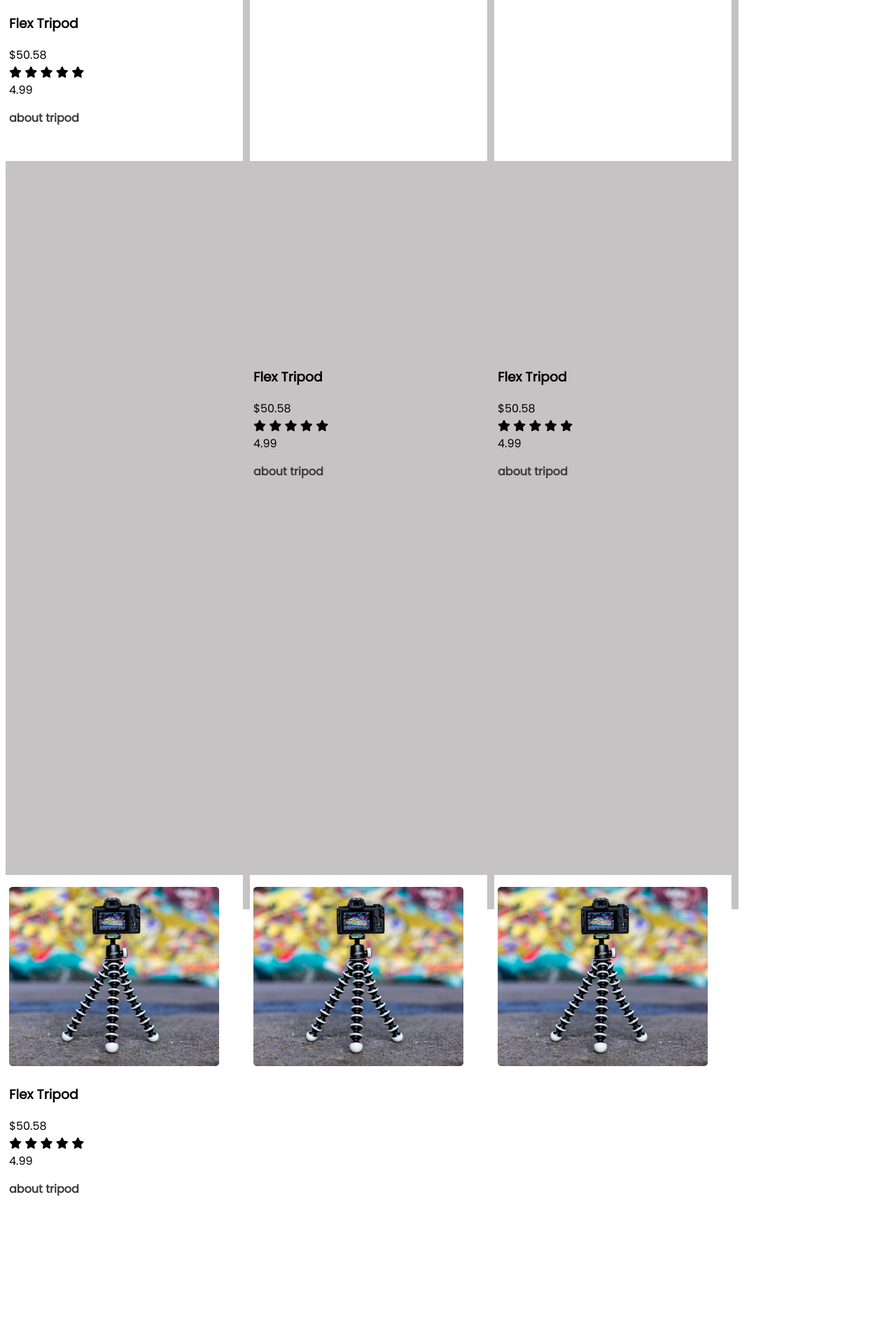
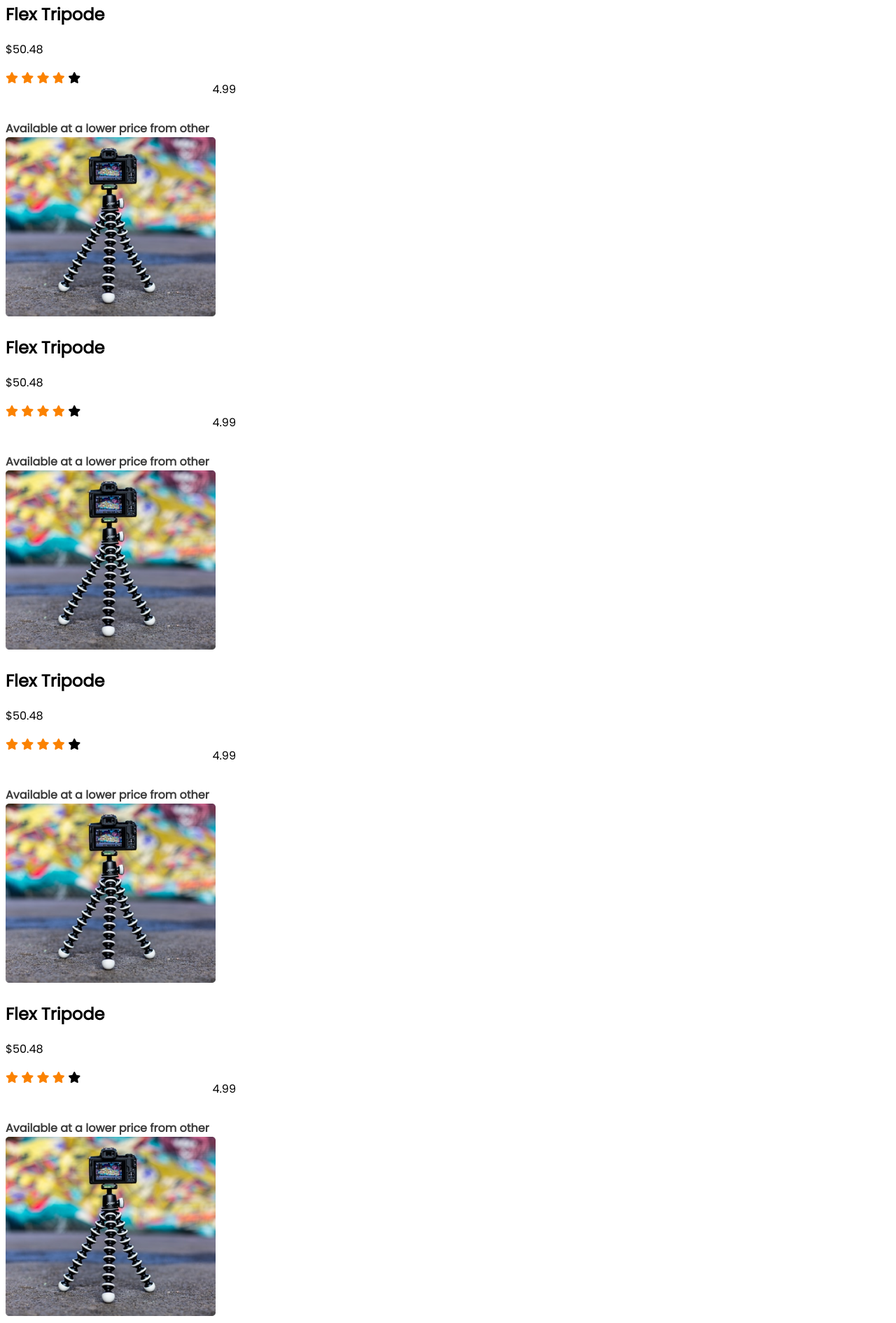
Before and after one commit to nusrat78/influencer-tools, a plain HTML site: page index.html in a window 1280 px wide. Shown: the part 910-2800 px from the top of the page at 70% size. Drawn offline with Linux system fonts and the light colour scheme.

Commit message:
collection

```diff
--- a/index.html
+++ b/index.html
@@ -17,7 +17,8 @@
     <section class="flexible-container">
         <div class="start-journey">
             <h1>Start your journey as Influencer</h1>
-            <p>We specialise in delivering global creative strategies for influencer marketing campaigns, which are
+            <p class="content">We specialise in delivering global creative strategies for influencer marketing
+                campaigns, which are
                 fully-optimised to achieve our clients specific business goals. </p>
             <div class="preebook-button">
                 <a class="link-button" href="">Preebook now <i class="fas fa-arrow-right link-button"></i></a>
@@ -28,149 +29,208 @@
         </div>
     </section>
     <section>
-        <section class="container">
-            <div>
+        <div class="collection-text">
             <h2>Popular Collection</h2>
         </div>
-            <div class="collection">
-                <div class="each-products">
+        <div class="products">
             <div>
-                        <img src="images/tripod.png" alt="">
+                <div><img src="images/tripod.png" alt=""></div>
+                <h2>Flex Tripode</h2>
+                <p>$50.48</p>
+                <div class="ratings-info">
+                    <div class="ratings">
+                        <i class="fas fa-star filled"></i>
+                        <i class="fas fa-star filled"></i>
+                        <i class="fas fa-star filled"></i>
+                        <i class="fas fa-star filled"></i>
+                        <i class="fas fa-star empty"></i>
+                    </div>
+                    <p>4.99</p>
                 </div>
                 <div>
-                        <h3>Flex Tripod</h3>
-                        $50.58
+                    <p class="content">Available at a lower price from other sellers that may not offer free Prime
+                        shipping.</p>
+                </div>
+
+            </div>
+        </div>
+        <div class="products">
+            <div>
+                <div><img src="images/tripod.png" alt=""></div>
+                <h2>Flex Tripode</h2>
+                <p>$50.48</p>
+                <div class="ratings-info">
+                    <div class="ratings">
+                        <i class="fas fa-star filled"></i>
+                        <i class="fas fa-star filled"></i>
+                        <i class="fas fa-star filled"></i>
+                        <i class="fas fa-star filled"></i>
+                        <i class="fas fa-star empty"></i>
+                    </div>
+                    <p>4.99</p>
                 </div>
                 <div>
-                        <i class="fas fa-star"></i>
-                        <i class="fas fa-star"></i>
-                        <i class="fas fa-star"></i>
-                        <i class="fas fa-star"></i>
-                        <i class="fas fa-star"></i>
+                    <p class="content">Available at a lower price from other sellers that may not offer free Prime
+                        shipping.</p>
+                </div>
+
+            </div>
+        </div>
+        <div class="products">
+            <div>
+                <div><img src="images/tripod.png" alt=""></div>
+                <h2>Flex Tripode</h2>
+                <p>$50.48</p>
+                <div class="ratings-info">
+                    <div class="ratings">
+                        <i class="fas fa-star filled"></i>
+                        <i class="fas fa-star filled"></i>
+                        <i class="fas fa-star filled"></i>
+                        <i class="fas fa-star filled"></i>
+                        <i class="fas fa-star empty"></i>
+                    </div>
+                    <p>4.99</p>
                 </div>
                 <div>
-                        4.99
+                    <p class="content">Available at a lower price from other sellers that may not offer free Prime
+                        shipping.</p>
+                </div>
+
+            </div>
+        </div>
+        <div class="products">
+            <div>
+                <div><img src="images/tripod.png" alt=""></div>
+                <h2>Flex Tripode</h2>
+                <p>$50.48</p>
+                <div class="ratings-info">
+                    <div class="ratings">
+                        <i class="fas fa-star filled"></i>
+                        <i class="fas fa-star filled"></i>
+                        <i class="fas fa-star filled"></i>
+                        <i class="fas fa-star filled"></i>
+                        <i class="fas fa-star empty"></i>
+                    </div>
+                    <p>4.99</p>
                 </div>
                 <div>
-                        <p>about tripod</p>
+                    <p class="content">Available at a lower price from other sellers that may not offer free Prime
+                        shipping.</p>
+                </div>
+
             </div>
         </div>
-                <div class="each-products">
-                    <div class="collection">
-                        <img src="images/tripod.png" alt="">
+        <div class="products">
+            <div>
+                <div><img src="images/tripod.png" alt=""></div>
+                <h2>Flex Tripode</h2>
+                <p>$50.48</p>
+                <div class="ratings-info">
+                    <div class="ratings">
+                        <i class="fas fa-star filled"></i>
+                        <i class="fas fa-star filled"></i>
+                        <i class="fas fa-star filled"></i>
+                        <i class="fas fa-star filled"></i>
+                        <i class="fas fa-star empty"></i>
+                    </div>
+                    <p>4.99</p>
                 </div>
                 <div>
-                        <h3>Flex Tripod</h3>
-                        $50.58
+                    <p class="content">Available at a lower price from other sellers that may not offer free Prime
+                        shipping.</p>
+                </div>
+
+            </div>
+        </div>
+        <div class="products">
+            <div>
+                <div><img src="images/tripod.png" alt=""></div>
+                <h2>Flex Tripode</h2>
+                <p>$50.48</p>
+                <div class="ratings-info">
+                    <div class="ratings">
+                        <i class="fas fa-star filled"></i>
+                        <i class="fas fa-star filled"></i>
+                        <i class="fas fa-star filled"></i>
+                        <i class="fas fa-star filled"></i>
+                        <i class="fas fa-star empty"></i>
+                    </div>
+                    <p>4.99</p>
                 </div>
                 <div>
-                        <i class="fas fa-star"></i>
-                        <i class="fas fa-star"></i>
-                        <i class="fas fa-star"></i>
-                        <i class="fas fa-star"></i>
-                        <i class="fas fa-star"></i>
+                    <p class="content">Available at a lower price from other sellers that may not offer free Prime
+                        shipping.</p>
+                </div>
+
+            </div>
+        </div>
+        <div class="products">
+            <div>
+                <div><img src="images/tripod.png" alt=""></div>
+                <h2>Flex Tripode</h2>
+                <p>$50.48</p>
+                <div class="ratings-info">
+                    <div class="ratings">
+                        <i class="fas fa-star filled"></i>
+                        <i class="fas fa-star filled"></i>
+                        <i class="fas fa-star filled"></i>
+                        <i class="fas fa-star filled"></i>
+                        <i class="fas fa-star empty"></i>
+                    </div>
+                    <p>4.99</p>
                 </div>
                 <div>
-                        4.99
+                    <p class="content">Available at a lower price from other sellers that may not offer free Prime
+                        shipping.</p>
+                </div>
+
+            </div>
+        </div>
+        <div class="products">
+            <div>
+                <div><img src="images/tripod.png" alt=""></div>
+                <h2>Flex Tripode</h2>
+                <p>$50.48</p>
+                <div class="ratings-info">
+                    <div class="ratings">
+                        <i class="fas fa-star filled"></i>
+                        <i class="fas fa-star filled"></i>
+                        <i class="fas fa-star filled"></i>
+                        <i class="fas fa-star filled"></i>
+                        <i class="fas fa-star empty"></i>
+                    </div>
+                    <p>4.99</p>
                 </div>
                 <div>
-                        <p>about tripod</p>
+                    <p class="content">Available at a lower price from other sellers that may not offer free Prime
+                        shipping.</p>
+                </div>
+
             </div>
         </div>
-                <div class="each-products">
-                    <div class="collection">
-                        <img src="images/tripod.png" alt="">
+        <div class="products">
+            <div>
+                <div><img src="images/tripod.png" alt=""></div>
+                <h2>Flex Tripode</h2>
+                <p>$50.48</p>
+                <div class="ratings-info">
+                    <div class="ratings">
+                        <i class="fas fa-star filled"></i>
+                        <i class="fas fa-star filled"></i>
+                        <i class="fas fa-star filled"></i>
+                        <i class="fas fa-star filled"></i>
+                        <i class="fas fa-star empty"></i>
+                    </div>
+                    <p>4.99</p>
                 </div>
                 <div>
-                        <h3>Flex Tripod</h3>
-                        $50.58
+                    <p class="content">Available at a lower price from other sellers that may not offer free Prime
+                        shipping.</p>
                 </div>
-                    <div>
-                        <i class="fas fa-star"></i>
-                        <i class="fas fa-star"></i>
-                        <i class="fas fa-star"></i>
-                        <i class="fas fa-star"></i>
-                        <i class="fas fa-star"></i>
-                    </div>
-                    <div>
-                        4.99
-                    </div>
-                    <div>
-                        <p>about tripod</p>
+
             </div>
         </div>
 
-            </div>
-            <div class="collection">
-                <div class="each-products">
-                    <div>
-                        <img src="images/tripod.png" alt="">
-                    </div>
-                    <div>
-                        <h3>Flex Tripod</h3>
-                        $50.58
-                    </div>
-                    <div>
-                        <i class="fas fa-star"></i>
-                        <i class="fas fa-star"></i>
-                        <i class="fas fa-star"></i>
-                        <i class="fas fa-star"></i>
-                        <i class="fas fa-star"></i>
-                    </div>
-                    <div>
-                        4.99
-                    </div>
-                    <div>
-                        <p>about tripod</p>
-                    </div>
-                </div>
-                <div class="each-products">
-                    <div class="collection">
-                        <img src="images/tripod.png" alt="">
-                    </div>
-                    <div>
-                        <h3>Flex Tripod</h3>
-                        $50.58
-                    </div>
-                    <div>
-                        <i class="fas fa-star"></i>
-                        <i class="fas fa-star"></i>
-                        <i class="fas fa-star"></i>
-                        <i class="fas fa-star"></i>
-                        <i class="fas fa-star"></i>
-                    </div>
-                    <div>
-                        4.99
-                    </div>
-                    <div>
-                        <p>about tripod</p>
-                    </div>
-                </div>
-                <div class="each-products">
-                    <div class="collection">
-                        <img src="images/tripod.png" alt="">
-                    </div>
-                    <div>
-                        <h3>Flex Tripod</h3>
-                        $50.58
-                    </div>
-                    <div>
-                        <i class="fas fa-star"></i>
-                        <i class="fas fa-star"></i>
-                        <i class="fas fa-star"></i>
-                        <i class="fas fa-star"></i>
-                        <i class="fas fa-star"></i>
-                    </div>
-                    <div>
-                        4.99
-                    </div>
-                    <div>
-                        <p>about tripod</p>
-                    </div>
-                </div>
-
-            </div>
-        </section>
     </section>
 
 </body>
--- a/styles/style.css
+++ b/styles/style.css
@@ -33,7 +33,7 @@ h1{
     font-weight: bold;
     font-size: 50px;
 }
-p{
+.content{
     font-weight: 600;
     font-size: 16px;
     line-height: 24px;
@@ -55,26 +55,22 @@ p{
 
 }
 /*-------- Popular Collection ---------*/
-.container{
-    background-color: #c5c3c3;
-    width: 1047px;
-    height: 1633.95px;
-}
-h2{
-    text-align: center;
-}
-.collection{
-    display: grid;
-    grid-template-columns: repeat(3, 1fr);
-    grid-template-rows: repeat(3, 1fr);
-}
-.collection img{
-    width: 300px;
-    height: 256px;
-}
-.each-products{
+.products{
     background-color: white;
     width: 329px;
-    height: 476px;
-    padding: 17px 5px;
+height: 476px;
 }
+.collection-text{
+    text-align: center;
+    color: #3A3A3A;
+}
+.ratings-info{
+    display: flex;
+    justify-content: space-between;
+}
+.filled{
+    color: #FB8200;
+}
+.empty{
+    color:none;
+}
```
Lines whose indentation alone changed are shown as unchanged.
